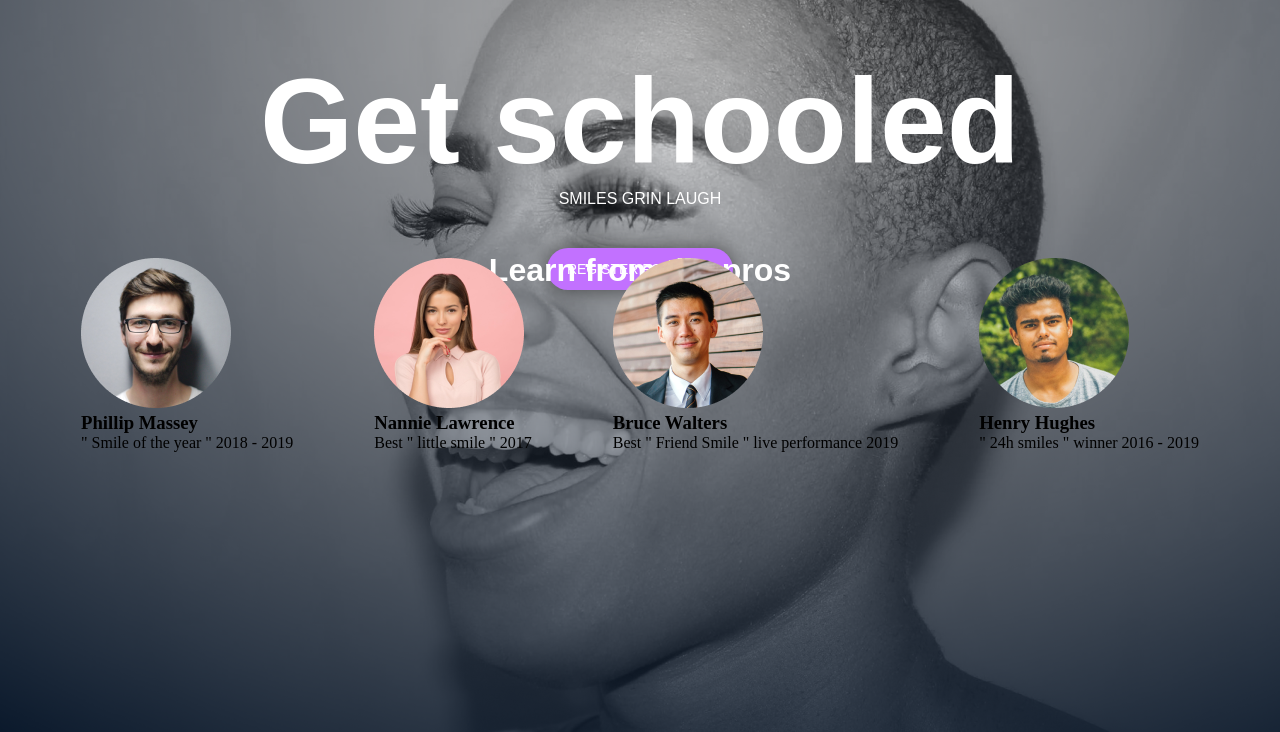
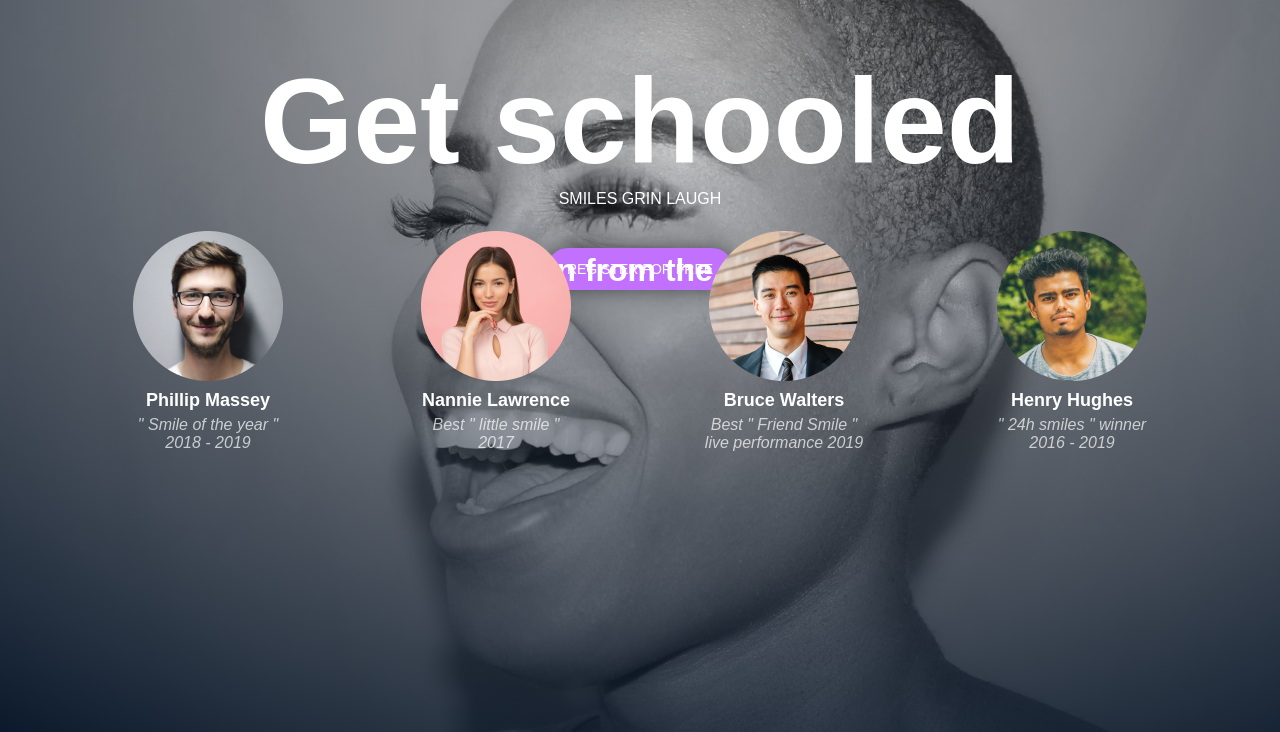
Before and after one commit to truuue/holbertonschool-web-development, a plain HTML site: page css_advanced/index.html in a window 1280 px wide. Shown: the part 68-800 px from the top of the page. Drawn offline with Linux system fonts and the light colour scheme.

Commit message:
Add styles for Pros section

```diff
--- a/css_advanced/styles.css
+++ b/css_advanced/styles.css
@@ -94,3 +94,21 @@ header a {
     display: flex;
     justify-content: space-evenly;
 }
+
+#Pros-container div {
+    font-family: var(--font-source);
+    color: var(--primary-color);
+    text-align: center;
+}
+
+#Pros-container div h3 {
+    font-size: 18px;
+    margin: 5px 0;
+}
+
+#Pros-container div p {
+    font-size: 16px;
+    font-style: italic;
+    opacity: 0.7;
+    max-width: 160px;
+}
```
